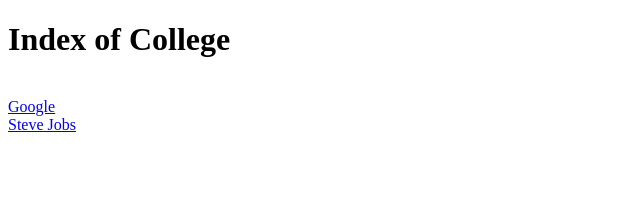
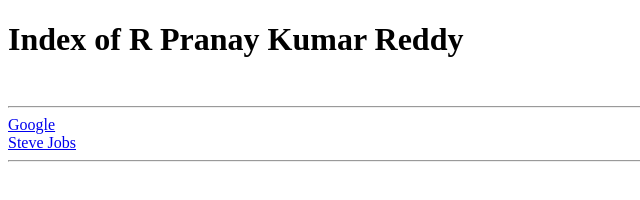
Before and after one commit to rpranaykumarreddy/HTML-CSS-Js, a plain HTML site: page index.html in a window 1280 px wide. Shown: the whole page, without its empty margins (0-640 px from the left). Drawn offline with Linux system fonts and the light colour scheme.

Commit message:
Update index.html

```diff
--- a/index.html
+++ b/index.html
@@ -3,14 +3,16 @@
 <head>
     <meta charset="UTF-8">
     <meta name="viewport" content="width=device-width, initial-scale=1.0">
-    <title>Document</title>
+    <title>Index of R Pranay Kumar Reddy</title>
     <link rel="icon" href="icon.png" type="image/icon type">
 </head>
 <body>
-    <h1>Index of College</h1>
+    <h1>Index of R Pranay Kumar Reddy</h1>
     <br>
+    <hr>
     <a href="https://rpranaykumarreddy.github.io/rpkr/google">Google</a>
     <br>
     <a href="https://rpranaykumarreddy.github.io/rpkr/stevejobs">Steve Jobs</a>
+    <hr>
 </body>
 </html>
```
